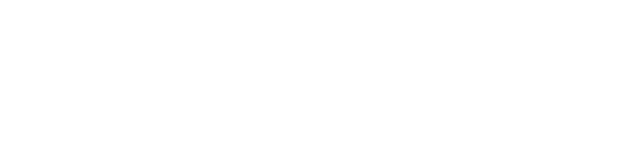
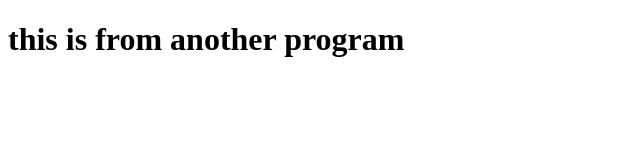
Before and after one commit to venus-jamshidi/git-tutorial_week, a plain HTML site: page dashboard.html in a window 1280 px wide. Shown: the whole page, without its empty margins (0-640 px from the left). Drawn offline with Linux system fonts and the light colour scheme.

```diff
--- a/dashboard.html
+++ b/dashboard.html
@@ -6,6 +6,6 @@
     <title>Document</title>
 </head>
 <body>
-
+<h1>this is from another program</h1>
 </body>
 </html>
```
